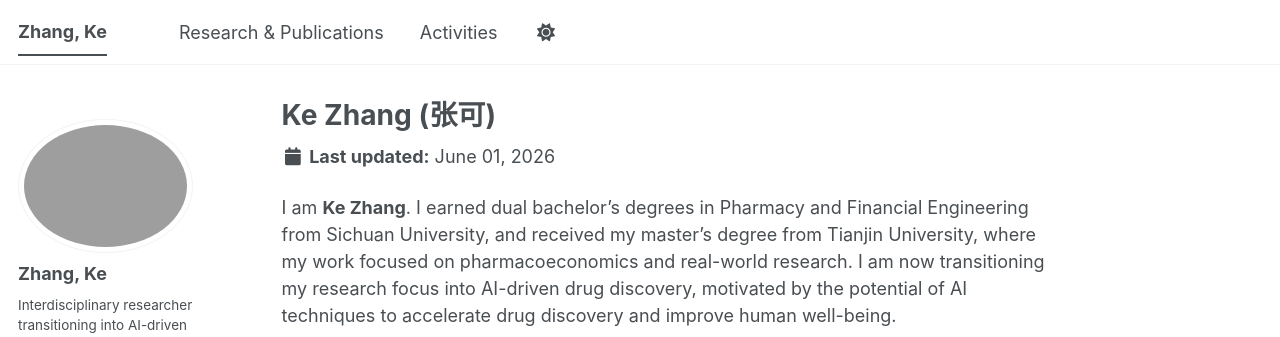
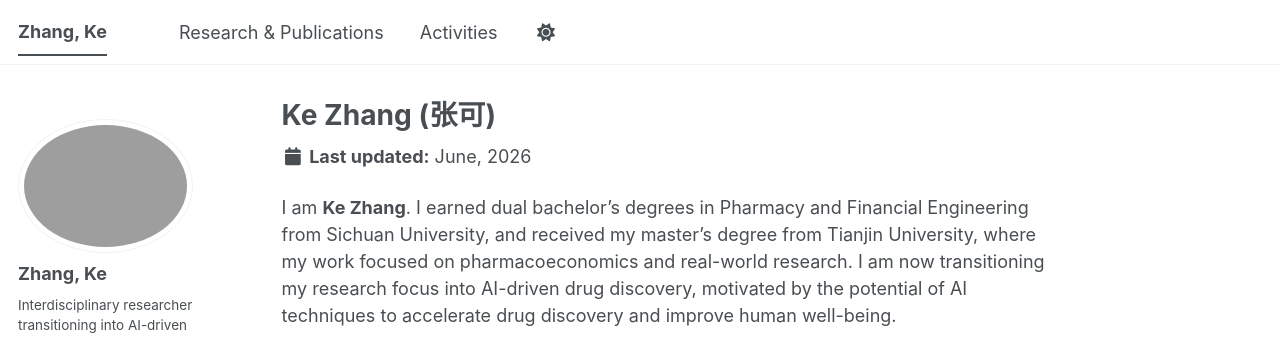
Before and after one commit to Zhangke123jimu/Zhangke123jimu.github.io, a Jekyll site: the page built from _pages/about.md, in a window 1280 px wide and 1366 px high. Shown: the top 337 px of the window. Built offline with Jekyll 4.4.1, drawn with Linux system fonts in a browser that asks for light colours; some web fonts are replaced; a script bundle is joined from its source files by our own code; library files that are not in the unit come from our copies.

Commit message:
Update about.md

```diff
--- a/_pages/about.md
+++ b/_pages/about.md
@@ -9,7 +9,7 @@ redirect_from:
 
 <p>
   <i class="fa fa-fw fa-calendar" aria-hidden="true"></i>
-  <strong>Last updated:</strong> June 01, 2026
+  <strong>Last updated:</strong> June, 2026
 </p>
 
 I am **Ke Zhang**. I earned dual bachelor's degrees in Pharmacy and Financial Engineering from Sichuan University, and received my master's degree from Tianjin University, where my work focused on pharmacoeconomics and real-world research. I am now transitioning my research focus into AI-driven drug discovery, motivated by the potential of AI techniques to accelerate drug discovery and improve human well-being.
```
